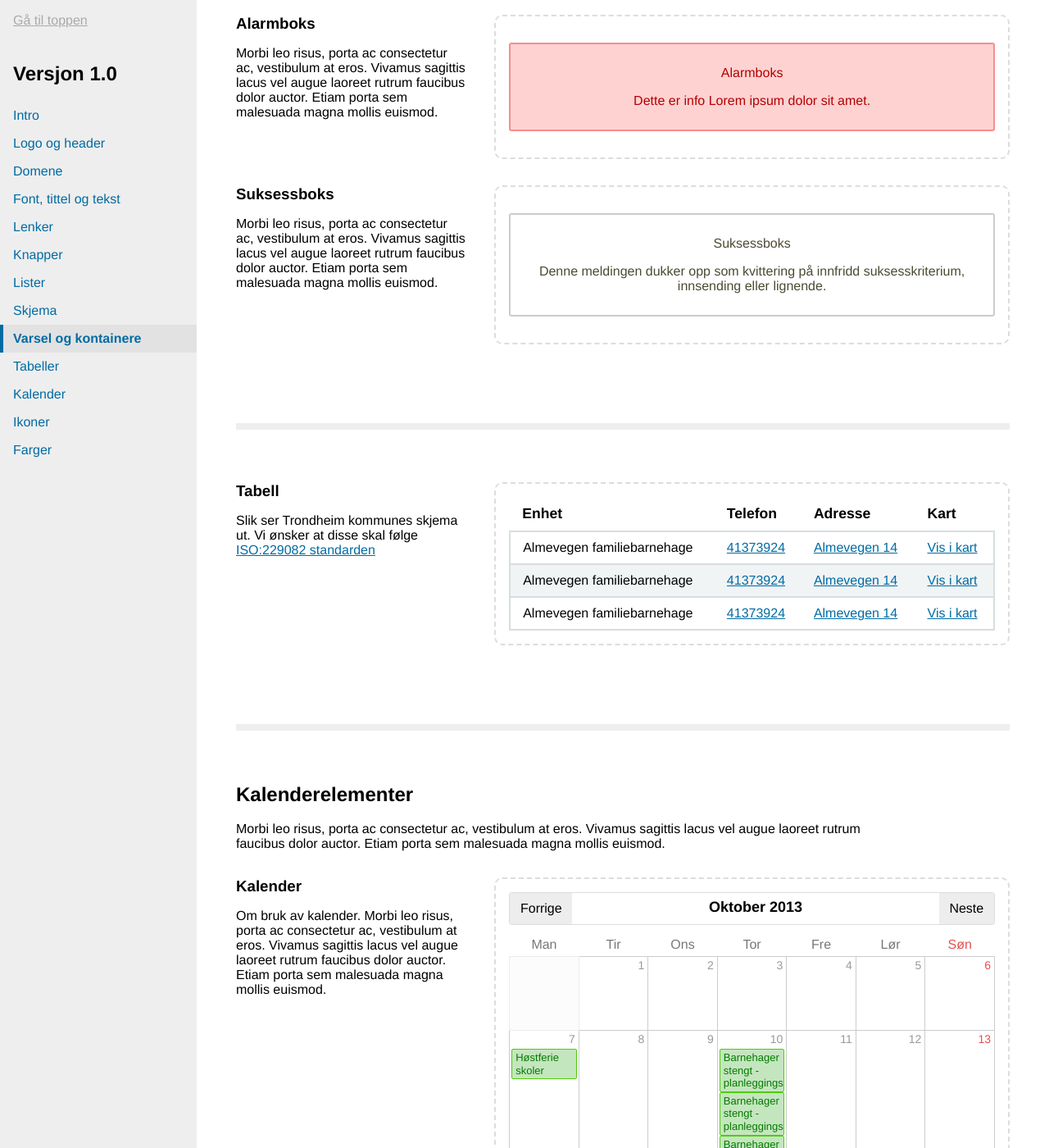
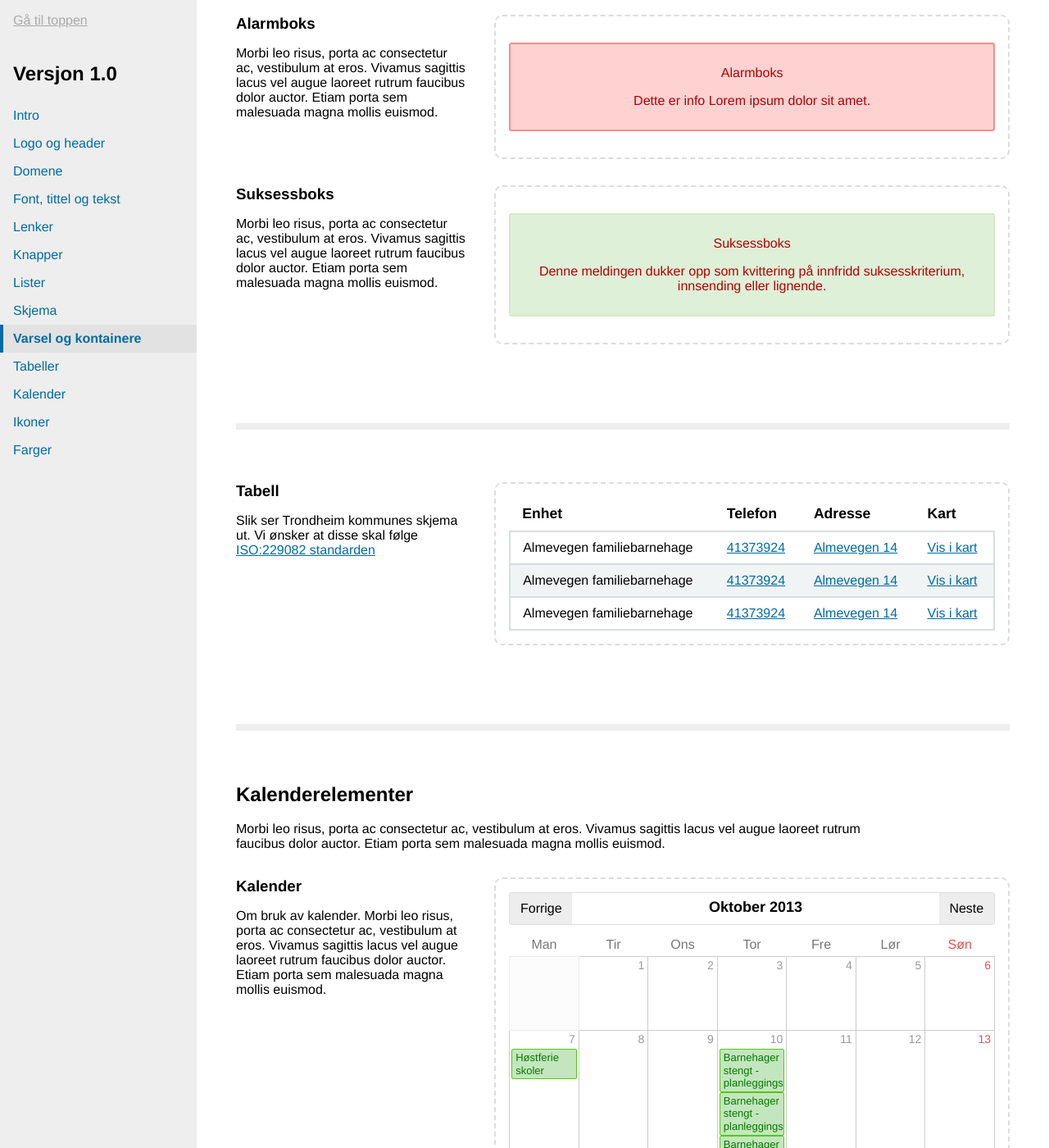
Before and after one commit to rskjonbe/styleguide, a Jekyll site: the page built from versjon/1.0/index.html, in a window 1280 px wide and 1400 px high, scrolled down 4987 px. Shown: the whole window at 82% size. Built offline with Jekyll 4.4.1, drawn with Linux system fonts in a browser that asks for light colours.

Commit message:
la inn manglende bindestrek i kode

```diff
--- a/_sass/styleguide/_varsel.scss
+++ b/_sass/styleguide/_varsel.scss
@@ -27,8 +27,8 @@
 .tk-message--warning {
   background: orange;
 }
-.tk-message-success {
-  background: #dff0d8;
+.tk-message--success {
+  background: #DFF0D8;
   color: #B50000;
-  border-color: #d6e9c6;
+  border-color: #D6E9C6;
 }
```
